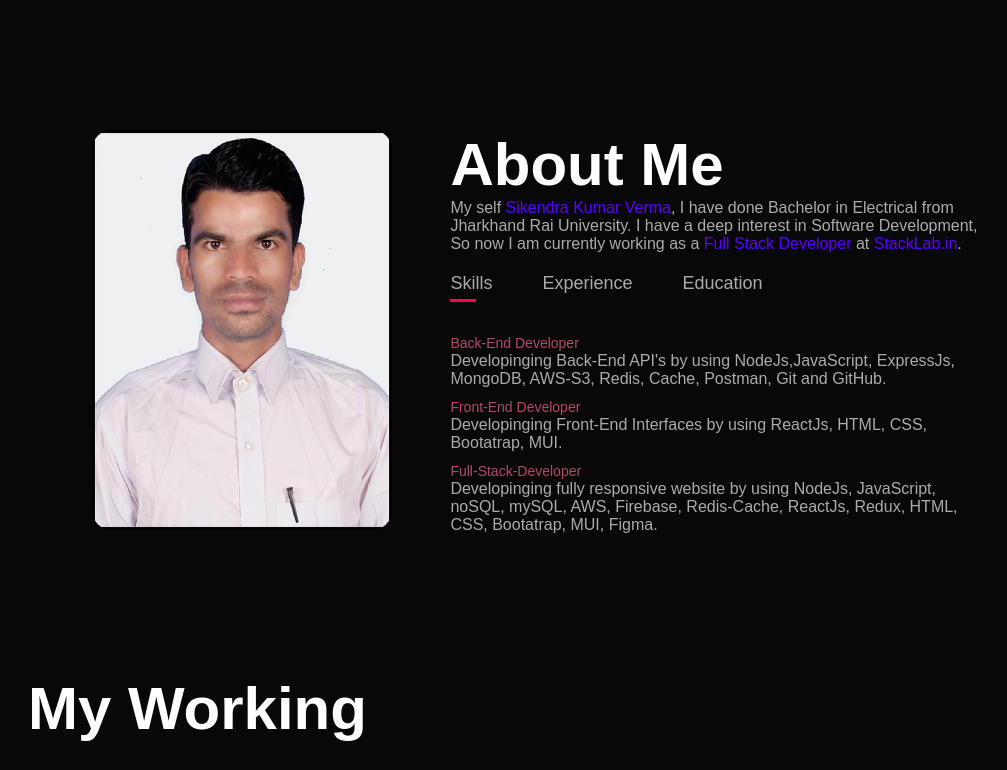
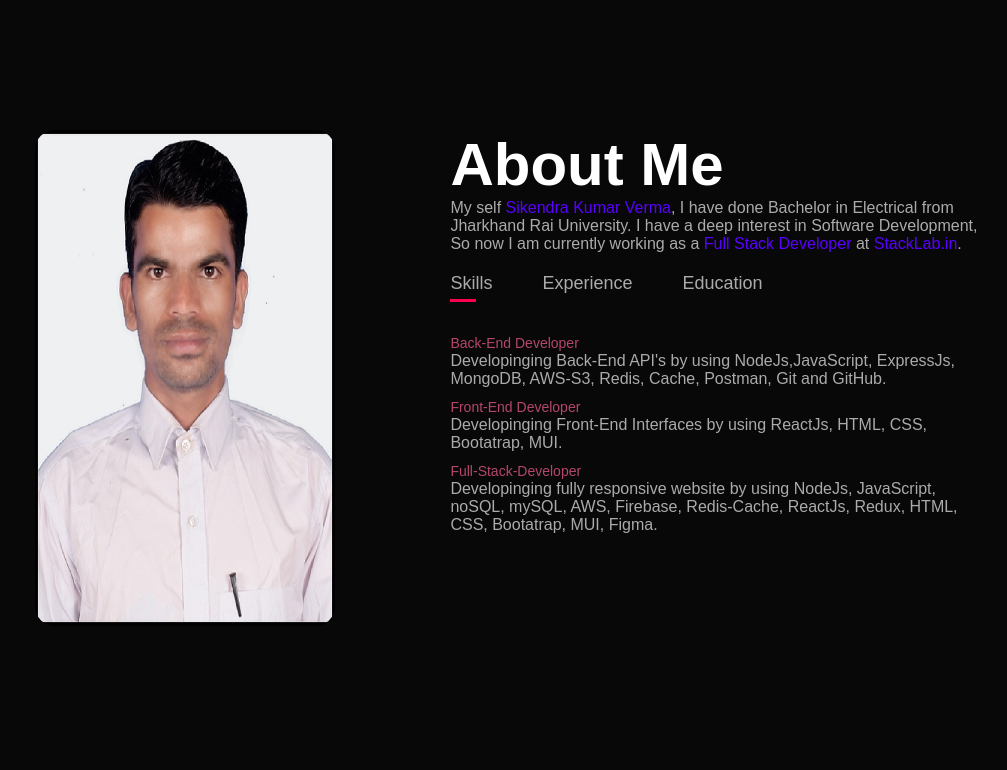
Before and after one commit to sikendrakumarverma/Portfolio, a React (Create React App) app: page / in a window 1280 px wide. Shown: the part 760-1530 px from the top of the page, without its empty margins (100-1107 px from the left). Built offline with nearby package versions, Linux system fonts and the light colour scheme.

Commit message:
fix: download button for mobile view and profile image for desktop

```diff
--- a/src/components/About/About.css
+++ b/src/components/About/About.css
@@ -14,9 +14,9 @@
 }
 
 .about-col-1 img {
-    /* margin-top: -10px; */
+    margin-left: -57px;
     width: 300px;
-    height: 50vh;
+    height: 62vh;
     border-radius: 20px;
 }
 
@@ -96,6 +96,12 @@
         margin-bottom: 30px;
         margin-top: -150px;
     }
+    .about-col-1 img{
+        margin-left: -1px;
+        width: 300px;
+        height: 50vh;
+        border-radius: 20px;
+    }
     .about-col-2 {
         font-size: 14px;
         margin-left: 25px;
--- a/src/components/Contacts/Contact.css
+++ b/src/components/Contacts/Contact.css
@@ -118,6 +118,10 @@ form .btn2 {
         width: 200px;
     }
 
+    .btn.btn2 {
+        margin-left: 30px;
+
+    }
     #msg {
         color: #61b752;
         margin-top: -40px;
```
